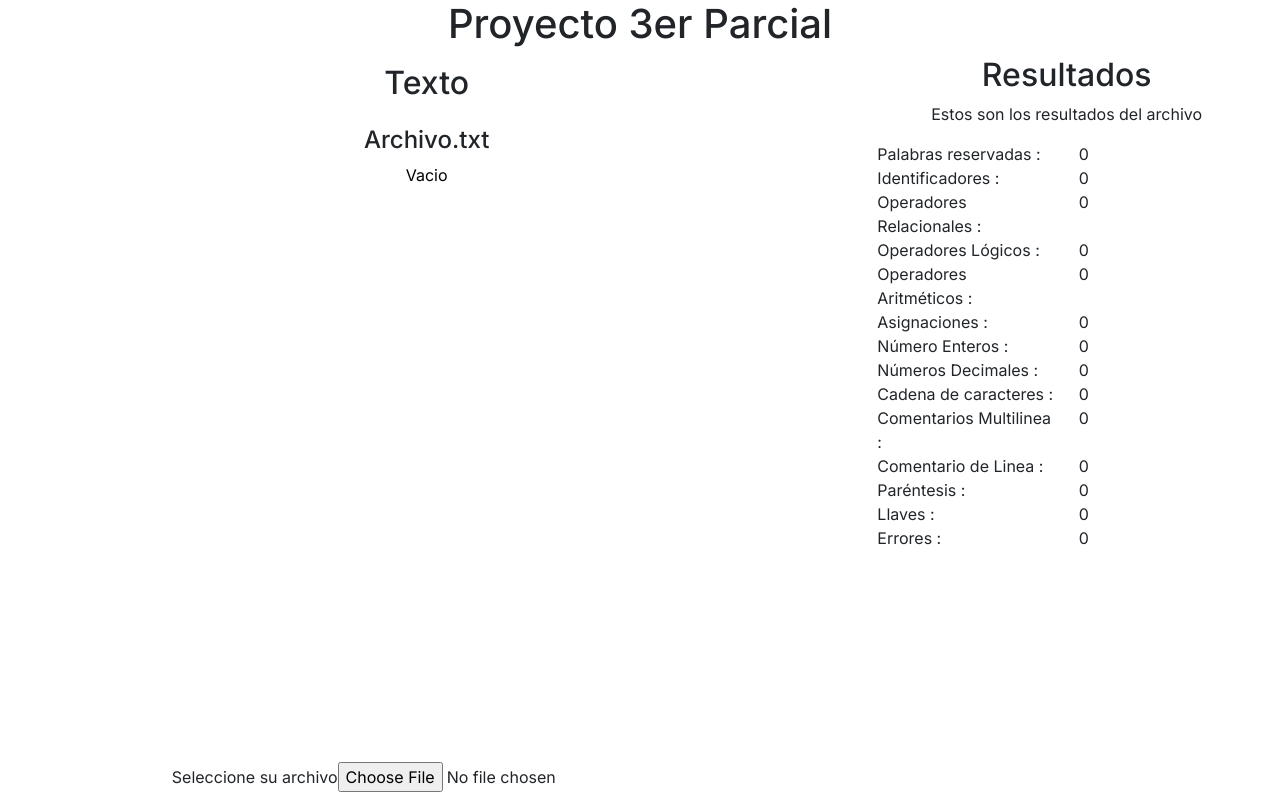
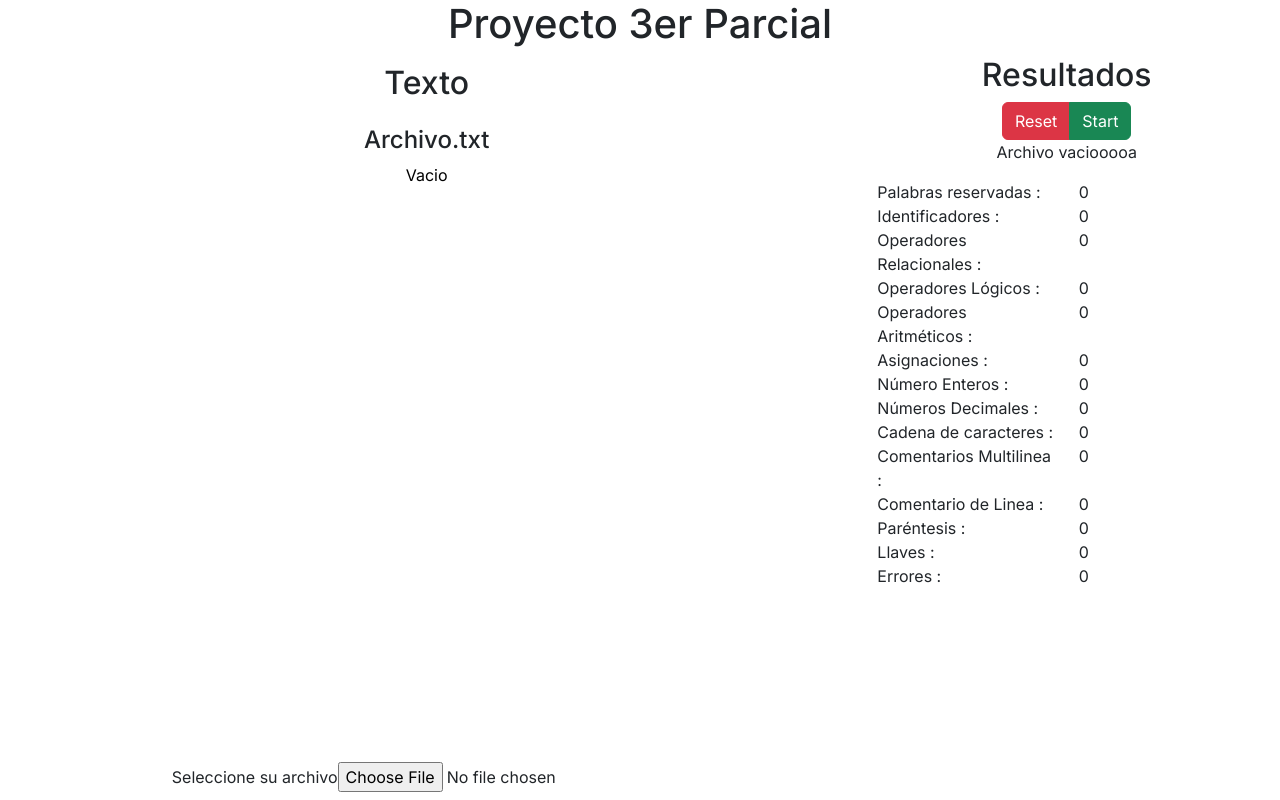
Before and after one commit to RepellantHail/sintaxchecker, a Next.js app: page / in a window 1280 px wide. Built offline with nearby package versions, Linux system fonts and the light colour scheme.

Commit message:
shared contet between elemenst. Btns added

```diff
--- a/app/Results.js
+++ b/app/Results.js
@@ -1,30 +1,50 @@
-import React from 'react';
-import ResultRow from './ResultRow';
+"use client";
+import React, { useState } from "react";
+import ResultRow from "./ResultRow";
 
 export default function Result({ title, content }) {
+    const initialData = [
+        { label: "Palabras reservadas", value: 0 },
+        { label: "Identificadores", value: 0 },
+        { label: "Operadores Relacionales", value: 0 },
+        { label: "Operadores Lógicos", value: 0 },
+        { label: "Operadores Aritméticos", value: 0 },
+        { label: "Asignaciones", value: 0 },
+        { label: "Número Enteros", value: 0 },
+        { label: "Números Decimales", value: 0 },
+        { label: "Cadena de caracteres", value: 0 },
+        { label: "Comentarios Multilinea", value: 0 },
+        { label: "Comentario de Linea", value: 0 },
+        { label: "Paréntesis", value: 0 },
+        { label: "Llaves", value: 0 },
+        { label: "Errores", value: 0 },
+    ];
 
-    const initialData = [
-        { label: 'Palabras reservadas'      , value: 0 },
-        { label: 'Identificadores'          , value: 0 },
-        { label: 'Operadores Relacionales'  , value: 0 },
-        { label: 'Operadores Lógicos'       , value: 0 },
-        { label: 'Operadores Aritméticos'   , value: 0 },
-        { label: 'Asignaciones'             , value: 0 },
-        { label: 'Número Enteros'           , value: 0 },
-        { label: 'Números Decimales'        , value: 0 },
-        { label: 'Cadena de caracteres'     , value: 0 },
-        { label: 'Comentarios Multilinea'   , value: 0 },
-        { label: 'Comentario de Linea'      , value: 0 },
-        { label: 'Paréntesis'               , value: 0 },
-        { label: 'Llaves'                   , value: 0 },
-        { label: 'Errores'                  , value: 0 },
-      ];
+    const handleReload = () => {
+        window.location.reload();
+    };
 
     return (
         <div className="col-4">
             <h2>{title}</h2>
+            <div className="container text-center">
+                <div
+                    class="btn-group"
+                    role="group"
+                    aria-label="Basic mixed styles example"
+                >
+                    <button
+                        type="button"
+                        onClick={handleReload}
+                        class="btn btn-danger"
+                    >
+                        Reset
+                    </button>
+                    <button type="button" class="btn btn-success">
+                        Start
+                    </button>
+                </div>
                 <p>{content}</p>
-      <div className="container text-center">
                 {initialData.map((item, index) => (
                     <ResultRow
                         key={index}
--- a/app/Text.js
+++ b/app/Text.js
@@ -1,29 +1,27 @@
-'use client'
+"use client";
 
-import React from 'react';
-import FileUploader from './FileUploader';
-import TextEditor from './TextEditor';
-import { useState } from 'react';
+import React from "react";
+import FileUploader from "./FileUploader";
+import TextEditor from "./TextEditor";
+import { useState } from "react";
 
-export default function Text({title}) {
+export default function Text({ title, handleContent }) {
     const [fileContent, setFileContent] = useState("Vacio");
     const [fileTitle, setFileTitle] = useState("Archivo.txt");
 
     const handleFileUpload = (content) => {
         setFileContent(content);
+        handleContent(content);
     };
 
     const handleTitle = (title) => {
         setFileTitle(title);
-    }
+    };
 
     return (
-    <div className="col-8 h-100 d-flex flex-column" >
-      <h2 className='fs-2 p-2'>{title}</h2>
-        <TextEditor
-          title={fileTitle}
-          content={fileContent}
-        />
+        <div className="col-8 h-100 d-flex flex-column">
+            <h2 className="fs-2 p-2">{title}</h2>
+            <TextEditor title={fileTitle} content={fileContent} />
             <FileUploader
                 onFileContent={handleFileUpload}
                 onFileTitle={handleTitle}
--- a/app/page.js
+++ b/app/page.js
@@ -1,21 +1,24 @@
-import Image from 'next/image';
-import styles from './page.module.css';
-import Result from './Results';
-import Text from './Text';
+"use client";
+
+import React, { useState } from "react";
+import Image from "next/image";
+import styles from "./page.module.css";
+import Result from "./Results";
+import Text from "./Text";
 
 export default function Home() {
-  return (
-      <div className="container-fluid text-center vh-100 d-flex flex-column">
-        <h1 className='fs-1'>Proyecto 3er Parcial</h1>
-        <div className="row align-items-start flex-grow-1 h-75" >
-          <Text
-            title="Texto"
-            />
-          <Result
-            title="Resultados"
-            content="Estos son los resultados del archivo"
-          />
+    const [content, setContent] = useState("Archivo vaciooooa");
+    const handleContent = (content) => {
+        setContent(content);
+    };
+
+    return (
+        <div className="container-fluid text-center vh-100 d-flex flex-column">
+            <h1 className="fs-1">Proyecto 3er Parcial</h1>
+            <div className="row align-items-start flex-grow-1 h-75">
+                <Text title="Texto" handleContent={handleContent} />
+                <Result title="Resultados" content={content} />
+            </div>
         </div>
-      </div>
-  );
+    );
 }
```
Lines whose indentation alone changed are shown as unchanged.
